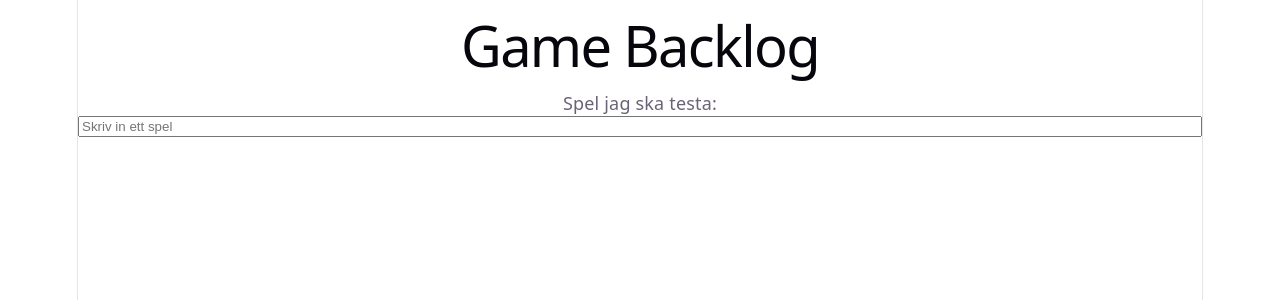
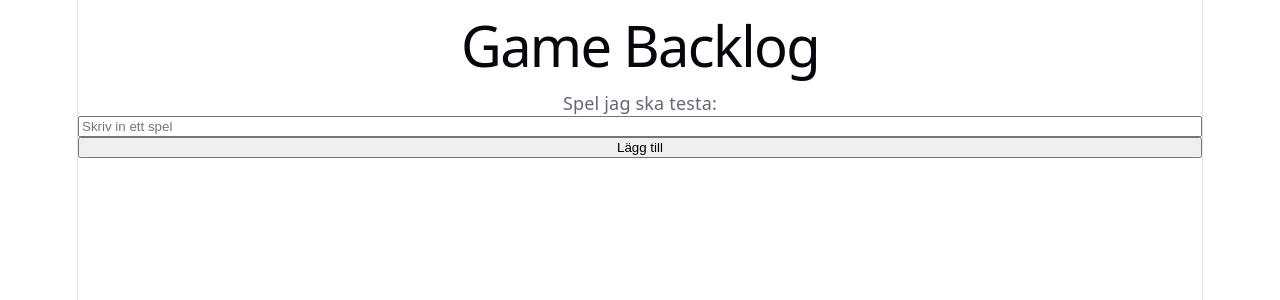
Before and after one commit to johanna-ad/game-backlog, a React (Vite) app: page / in a window 1280 px wide. Shown: the top 300 px of the page. Built offline with nearby package versions, Linux system fonts and the light colour scheme.

Commit message:
Lägger till funktion för att lägga till spel

```diff
--- a/src/App.jsx
+++ b/src/App.jsx
@@ -3,9 +3,26 @@ import { useState } from 'react'
 function App() {
   const [text, setText] = useState("")
 
+  const [todos, setTodos] = useState ([])
+
   function handleChange(e) {
     setText(e.target.value);
   }
+
+function handleAdd() {
+  const newText=text.trim()
+
+  if (newText === "") return
+
+  const newTodo = {
+    id: Date.now(),
+    text: newText,
+    completed: false
+  }
+
+  setTodos([...todos, newTodo])
+  setText("")
+}
 
    return (
   <>
@@ -18,6 +35,13 @@ function App() {
       onChange={handleChange}
       placeholder="Skriv in ett spel"
     />
+    <button type="button" onClick={handleAdd}>Lägg till</button>
+
+    <ul>
+      {todos.map(function (todo) {
+      return <li key={todo.id}>{todo.text}</li>
+      })}
+    </ul>
   </>
 )
 
```
